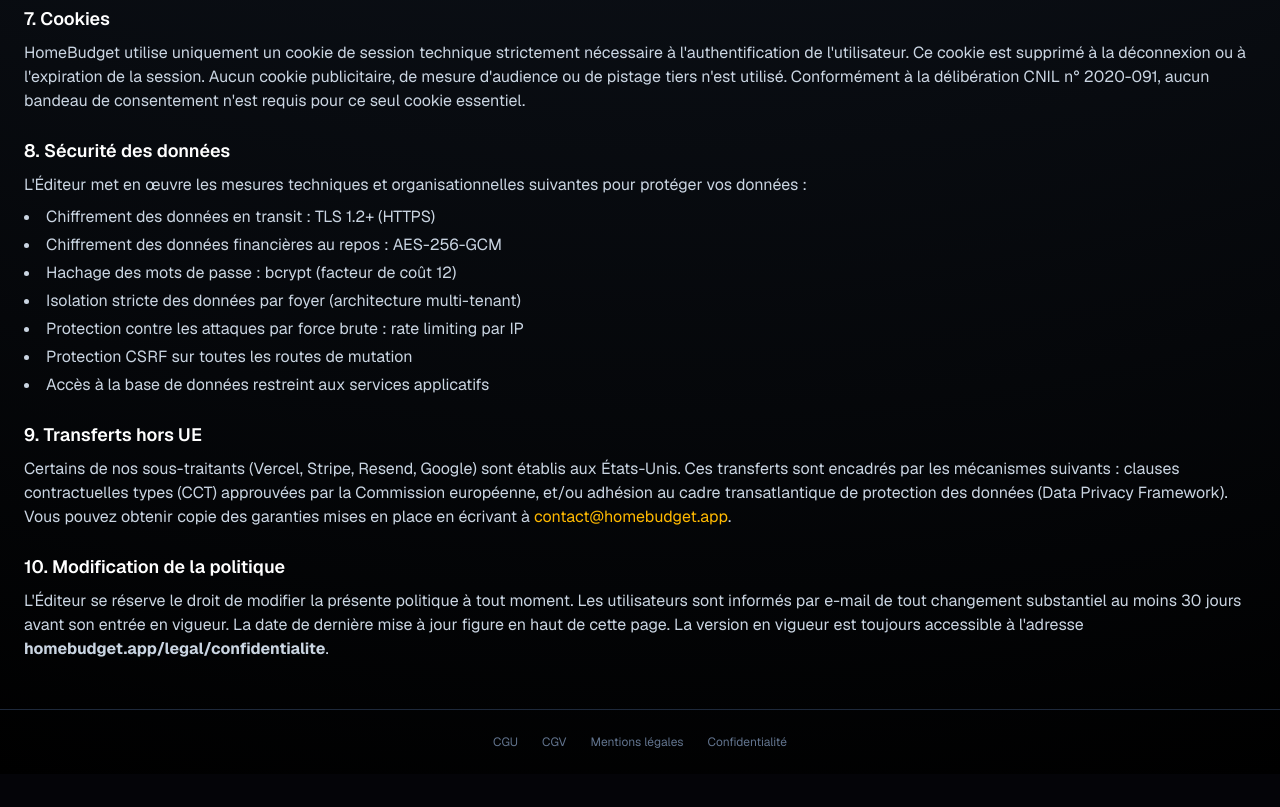
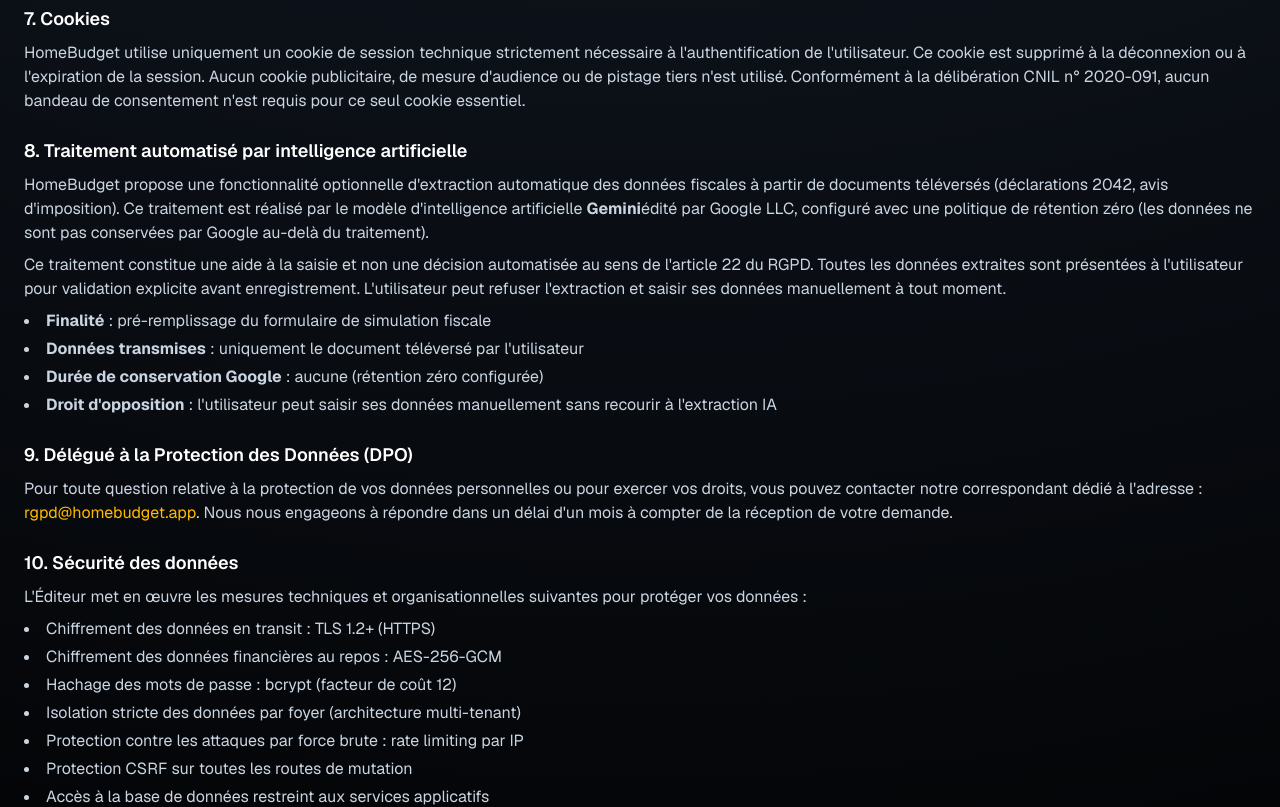
Before and after one commit to ClementRollin/HomeBudget, a Next.js app: page /legal/confidentialite in a window 1280 px wide. Shown: the part 1740-2547 px from the top of the page. Before the commit the page ends 2514 px from the top, so only its background shows below. Built offline with nearby package versions, Linux system fonts and the light colour scheme; no server answers.

Commit message:
feat(legal): add RGPD Art. 22 AI processing disclosure and DPO contact to privacy policy

```diff
--- a/src/app/legal/confidentialite/page.tsx
+++ b/src/app/legal/confidentialite/page.tsx
@@ -82,7 +82,7 @@
       <section className="space-y-2">
         <h2 className="text-lg font-semibold text-white">4. Destinataires des données</h2>
         <p className="text-slate-300">
-          Nous ne vendons pas vos données. Elles peuvent être communiquées aux sous-traitants
+          Nous ne vendons pas vos données. Elles peuvent être communiquées aux partenaires
           suivants dans le cadre strict de la fourniture du Service :
         </p>
         <ul className="list-disc list-inside text-slate-300 space-y-1">
@@ -193,7 +193,44 @@
       </section>
 
       <section className="space-y-2">
-        <h2 className="text-lg font-semibold text-white">8. Sécurité des données</h2>
+        <h2 className="text-lg font-semibold text-white">8. Traitement automatisé par intelligence artificielle</h2>
+        <p className="text-slate-300">
+          HomeBudget propose une fonctionnalité optionnelle d'extraction automatique des données
+          fiscales à partir de documents téléversés (déclarations 2042, avis d'imposition).
+          Ce traitement est réalisé par le modèle d'intelligence artificielle <strong>Gemini</strong>
+          édité par Google LLC, configuré avec une politique de rétention zéro (les données ne sont
+          pas conservées par Google au-delà du traitement).
+        </p>
+        <p className="text-slate-300">
+          Ce traitement constitue une aide à la saisie et non une décision automatisée
+          au sens de l'article 22 du RGPD. Toutes les données extraites sont présentées
+          à l'utilisateur pour validation explicite avant enregistrement. L'utilisateur
+          peut refuser l'extraction et saisir ses données manuellement à tout moment.
+        </p>
+        <ul className="list-disc list-inside text-slate-300 space-y-1">
+          <li><strong>Finalité</strong> : pré-remplissage du formulaire de simulation fiscale</li>
+          <li><strong>Données transmises</strong> : uniquement le document téléversé par l'utilisateur</li>
+          <li><strong>Durée de conservation Google</strong> : aucune (rétention zéro configurée)</li>
+          <li><strong>Droit d'opposition</strong> : l'utilisateur peut saisir ses données manuellement
+            sans recourir à l'extraction IA</li>
+        </ul>
+      </section>
+
+      <section className="space-y-2">
+        <h2 className="text-lg font-semibold text-white">9. Délégué à la Protection des Données (DPO)</h2>
+        <p className="text-slate-300">
+          Pour toute question relative à la protection de vos données personnelles ou pour
+          exercer vos droits, vous pouvez contacter notre correspondant dédié à l'adresse :{" "}
+          <a href="mailto:rgpd@homebudget.app" className="text-amber-400 hover:underline">
+            rgpd@homebudget.app
+          </a>
+          . Nous nous engageons à répondre dans un délai d'un mois à compter de la réception
+          de votre demande.
+        </p>
+      </section>
+
+      <section className="space-y-2">
+        <h2 className="text-lg font-semibold text-white">10. Sécurité des données</h2>
         <p className="text-slate-300">
           L'Éditeur met en œuvre les mesures techniques et organisationnelles suivantes pour
           protéger vos données :
@@ -210,9 +247,9 @@
       </section>
 
       <section className="space-y-2">
-        <h2 className="text-lg font-semibold text-white">9. Transferts hors UE</h2>
+        <h2 className="text-lg font-semibold text-white">11. Transferts hors UE</h2>
         <p className="text-slate-300">
-          Certains de nos sous-traitants (Vercel, Stripe, Resend, Google) sont établis aux
+          Certains de nos partenaires (Vercel, Stripe, Resend, Google) sont établis aux
           États-Unis. Ces transferts sont encadrés par les mécanismes suivants : clauses
           contractuelles types (CCT) approuvées par la Commission européenne, et/ou adhésion
           au cadre transatlantique de protection des données (Data Privacy Framework). Vous
@@ -225,7 +262,7 @@
       </section>
 
       <section className="space-y-2">
-        <h2 className="text-lg font-semibold text-white">10. Modification de la politique</h2>
+        <h2 className="text-lg font-semibold text-white">12. Modification de la politique</h2>
         <p className="text-slate-300">
           L'Éditeur se réserve le droit de modifier la présente politique à tout moment.
           Les utilisateurs sont informés par e-mail de tout changement substantiel au moins
```
